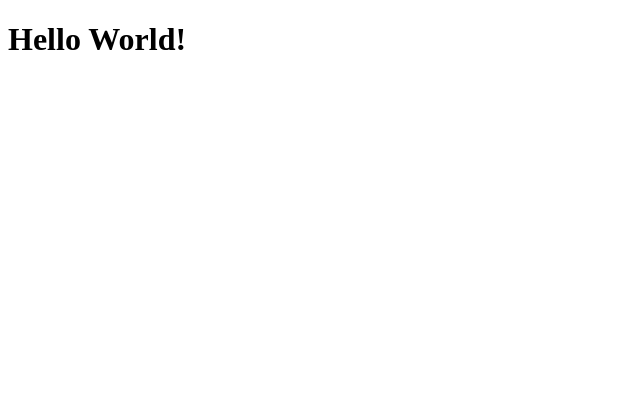
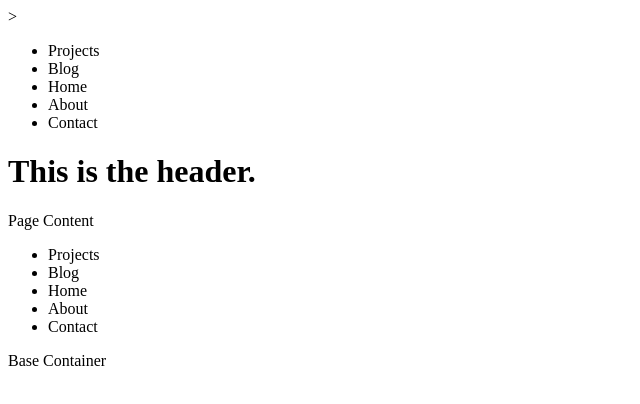
Before and after one commit to adbarc92/portfolio, a React app: page / in a window 1280 px wide. Shown: the top 404 px of the page, without its empty margins (0-640 px from the left). Built offline with nearby package versions, Linux system fonts and the light colour scheme; the HTML template or start-up script is replaced by a standard one.

Commit message:
Fixes webpack config

```diff
--- a/src/App.js
+++ b/src/App.js
@@ -1,11 +1,19 @@
 import React, { Component } from 'react';
+import { BrowserRouter as Router, Route, Switch } from 'react-router-dom';
+import LandingPage from './components/LandingPage.jsx';
 
 export default class App extends Component {
 	render() {
 		return (
-			<div id='root' className='container'>
-				<h1>Hello World!</h1>
-			</div>
+			<Router>
+				<Switch>
+					<Route exact path='/' component={ LandingPage }></Route>
+					<Route path='/About'></Route>
+					<Route path='/Contact'></Route>
+					<Route path='/Blog'></Route>
+					<Route path='/Projects'></Route>
+				</Switch>
+			</Router>
 		);
 	}
 }
--- a/src/components/NavBar.jsx
+++ b/src/components/NavBar.jsx
@@ -1,36 +1,16 @@
 import React, { Component } from 'react';
-import
+import { Link } from 'react-router-dom';
 
 export default class NavBar extends Component {
 	render() {
 		return (
 			<div>
 				<ul className='nav-list'>
-					<li>
-						<Link className='projects-link'>
-						Projects
-						</Link>
-					</li>
-					<li>
-						<Link className='blog-link'>
-						Blog
-						</Link>
-					</li>
-					<li>
-						<Link className='home-link'>
-						Home
-						</Link>
-					</li>
-					<li>
-						<Link className='contact-link'>
-						Contact
-						</Link>
-					</li>
-					<li>
-						<Link className='about-link'>
-						About
-						</Link>
-					</li>
+					<li>Projects</li>
+					<li>Blog</li>
+					<li>Home</li>
+					<li>About</li>
+					<li>Contact</li>
 				</ul>
 			</div>
 		);
--- a/webpack.dev.js
+++ b/webpack.dev.js
@@ -7,43 +7,48 @@
 	entry: './src/index',
 	output: {
 		filename: 'bundle.js',
-		path: path.resolve(__dirname, 'dist')
+		path: path.resolve(__dirname, 'dist'),
 	},
 
 	module: {
 		rules: [
 			{
-				test: /\.js$/,
-				include: path.resolve(__dirname,'src'),
+				test: /\.(js|jsx)$/,
+				include: path.resolve(__dirname, 'src'),
 				exclude: /node_modules/,
 				loader: 'babel-loader',
 				options: {
-					presets: [
-						'@babel/preset-env', '@babel/preset-react'
-					]
-				}
+					presets: ['@babel/preset-env', '@babel/preset-react'],
+				},
 			},
 			{
-				test:/\.(sccs|css)$/,
-				include: path.resolve(__dirname,'src'),
+				test: /\.(sccs|css)$/,
+				include: path.resolve(__dirname, 'src'),
 				use: [
 					{
 						loader: 'style-loader',
 					},
 					{
-						loader: 'css-loader'
+						loader: 'css-loader',
 					},
 					{
-						loader: 'sass-loader'
+						loader: 'sass-loader',
 					},
-				]
-			}
-		]
+				],
+			},
+		],
 	},
 
 	plugins: [
 		new HtmlWebpackPlugin({
-			template: 'public/index.html'
-		})
+			template: 'public/index.html',
+		}),
 	],
-}
+
+	resolve: {
+		alias: {
+			react: path.join(__dirname,'node_modules', 'react')
+		},
+		extensions: ['.js', '.jsx']
+	}
+};
```
Also changed, not shown: 2 other files (tests, documents, lock files or other folders).
